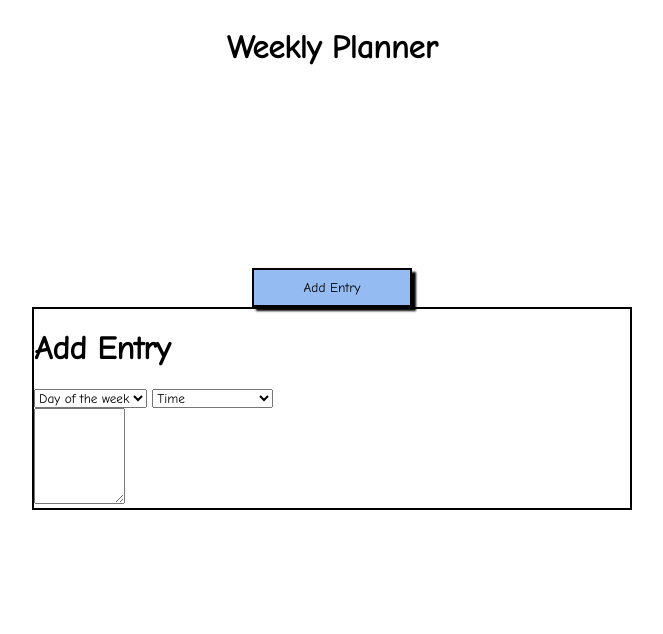
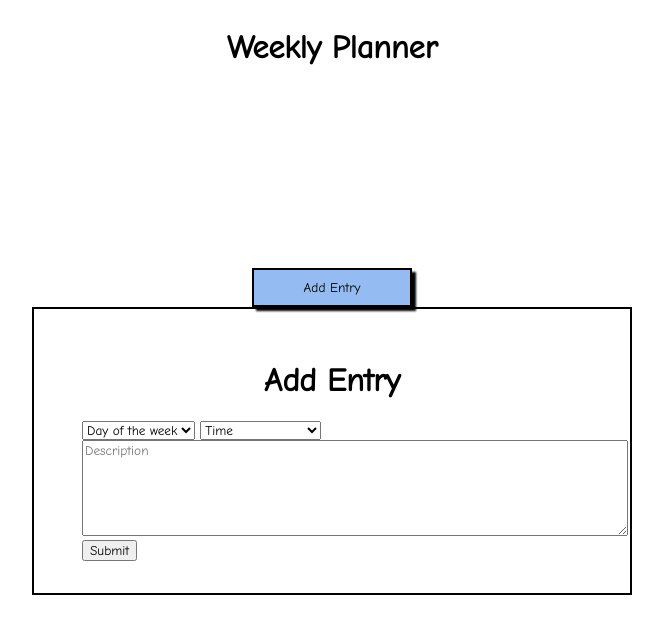
Before and after one commit to K-Bowler/week-planner, a website: page index.html in a window 1280 px wide. Shown: the whole page, without its empty margins (308-971 px from the left). Drawn offline with Linux system fonts and the light colour scheme.

Commit message:
modal almost done

```diff
--- a/index.html
+++ b/index.html
@@ -26,9 +26,9 @@
     <div class="row">
       <div class="column-full">
         <div class="modal">
-          <form>
+          <form class="form-modal">
             <div class="row">
-              <div class="column-full">
+              <div class="column-full center-row">
                 <h1>Add Entry</h1>
               </div>
             </div>
@@ -54,8 +54,13 @@
               </div>
             </div>
             <div class="row">
+              <div class="column-full center-row">
+                <textarea rows="6" cols="75" placeholder="Description"></textarea>
+              </div>
+            </div>
+            <div class="row">
               <div class="column-full">
-                <textarea rows="6" cols="10"></textarea>
+                <button>Submit</button>
               </div>
             </div>
           </form>
--- a/styles.css
+++ b/styles.css
@@ -33,4 +33,11 @@
 
 .modal {
   border: 2px solid black;
+  max-width: ;
 }
+
+.form-modal {
+  max-width: 500px;
+  margin: auto;
+  padding: 2rem;
+}
```
